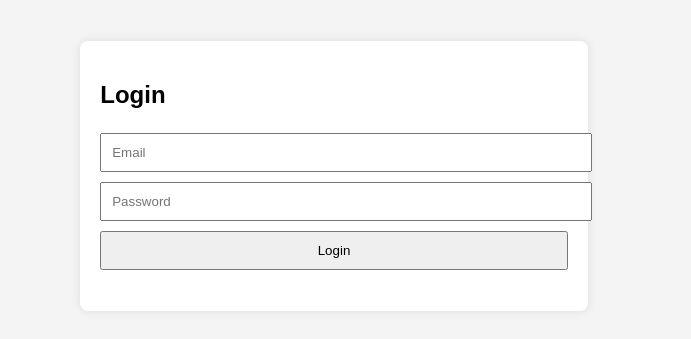
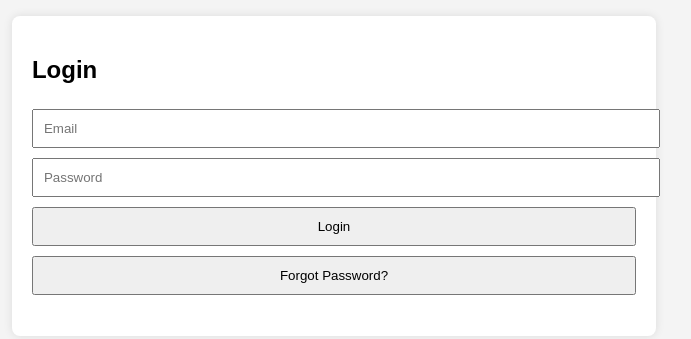
Before and after one commit to monsterreh2b/HomeAuto-Secure, a plain HTML site: page index.html in a window 1280 px wide. Shown: the part 232-571 px from the top of the page, without its empty margins (306-997 px from the left). Drawn offline with Linux system fonts and the light colour scheme; no server answers.

Commit message:
add back the forgot pw btn

```diff
--- a/index.html
+++ b/index.html
@@ -49,7 +49,7 @@
       <input type="password" id="password" placeholder="Password" required />
       <button id="loginBtn">Login</button>
       <button id="logoutBtn">Logout</button>
-
+      <button id="resetBtn">Forgot Password?</button>
       <p id="message"></p>
     </div>
 
```
